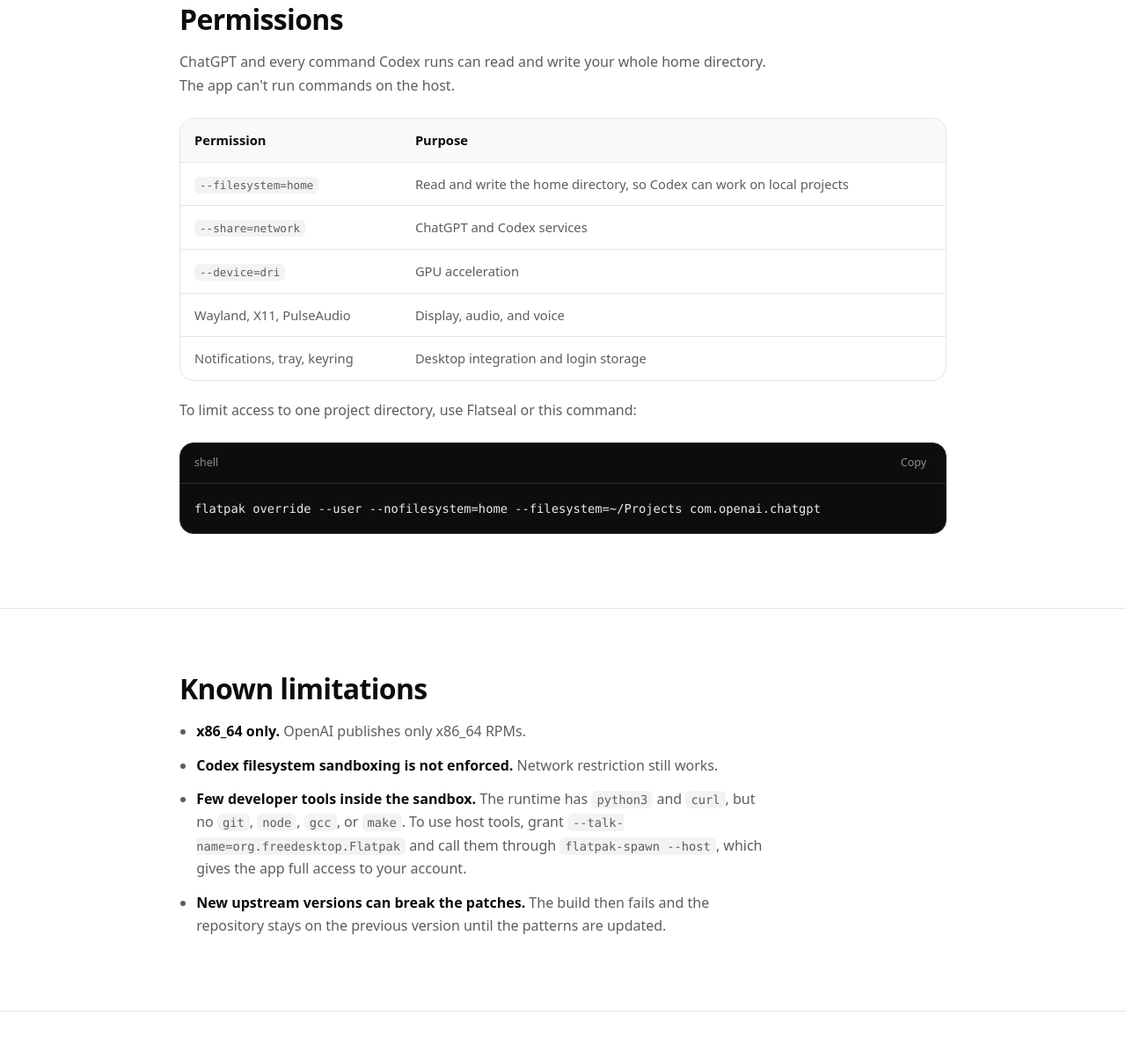
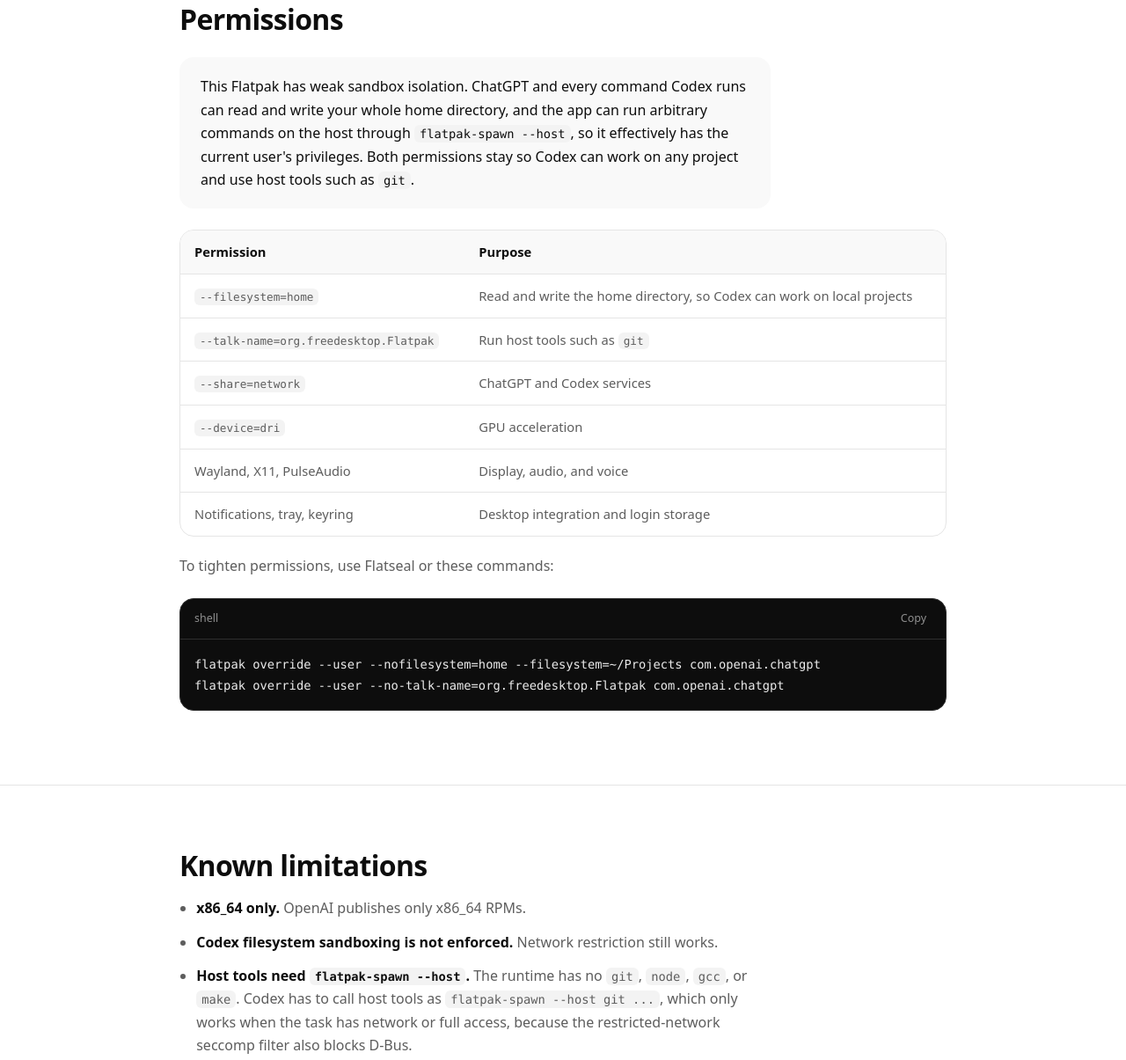
Before and after one commit to jhuang6451/chatgpt-flatpak, a plain HTML site: page web/index.html in a window 1280 px wide. Shown: the part 3016-4221 px from the top of the page at 88% size. Drawn offline with Linux system fonts and the light colour scheme.

Commit message:
feat: allow host command execution via flatpak-spawn
Grant --talk-name=org.freedesktop.Flatpak so Codex can use git,
compilers and other host tools that the runtime lacks, matching
flatpak-claude-desktop and antigravity-flatpak. Document that it only
works when the Codex task has network or full access, since the
restricted-network seccomp filter also blocks the D-Bus socket.

Co-Authored-By: Claude Opus 5.5 <noreply@anthropic.com>

```diff
--- a/web/index.html
+++ b/web/index.html
@@ -110,7 +110,9 @@ flatpak run com.openai.chatgpt</code></pre>
     <section id="permissions" class="block">
       <div class="container">
         <h2>Permissions</h2>
-        <p>ChatGPT and every command Codex runs can read and write your whole home directory. The app can't run commands on the host.</p>
+        <div class="callout">
+          <p>This Flatpak has weak sandbox isolation. ChatGPT and every command Codex runs can read and write your whole home directory, and the app can run arbitrary commands on the host through <code>flatpak-spawn --host</code>, so it effectively has the current user's privileges. Both permissions stay so Codex can work on any project and use host tools such as <code>git</code>.</p>
+        </div>
         <div class="table-wrap">
           <table>
             <thead>
@@ -118,6 +120,7 @@ flatpak run com.openai.chatgpt</code></pre>
             </thead>
             <tbody>
               <tr><td><code>--filesystem=home</code></td><td>Read and write the home directory, so Codex can work on local projects</td></tr>
+              <tr><td><code>--talk-name=org.freedesktop.Flatpak</code></td><td>Run host tools such as <code>git</code></td></tr>
               <tr><td><code>--share=network</code></td><td>ChatGPT and Codex services</td></tr>
               <tr><td><code>--device=dri</code></td><td>GPU acceleration</td></tr>
               <tr><td>Wayland, X11, PulseAudio</td><td>Display, audio, and voice</td></tr>
@@ -125,13 +128,14 @@ flatpak run com.openai.chatgpt</code></pre>
             </tbody>
           </table>
         </div>
-        <p style="margin-top: 20px;">To limit access to one project directory, use Flatseal or this command:</p>
+        <p style="margin-top: 20px;">To tighten permissions, use Flatseal or these commands:</p>
         <div class="code-box">
           <div class="code-head">
             <span>shell</span>
             <button class="copy-btn" type="button">Copy</button>
           </div>
-          <pre><code>flatpak override --user --nofilesystem=home --filesystem=~/Projects com.openai.chatgpt</code></pre>
+          <pre><code>flatpak override --user --nofilesystem=home --filesystem=~/Projects com.openai.chatgpt
+flatpak override --user --no-talk-name=org.freedesktop.Flatpak com.openai.chatgpt</code></pre>
         </div>
       </div>
     </section>
@@ -142,7 +146,7 @@ flatpak run com.openai.chatgpt</code></pre>
         <ul class="plain">
           <li><strong>x86_64 only.</strong> OpenAI publishes only x86_64 RPMs.</li>
           <li><strong>Codex filesystem sandboxing is not enforced.</strong> Network restriction still works.</li>
-          <li><strong>Few developer tools inside the sandbox.</strong> The runtime has <code>python3</code> and <code>curl</code>, but no <code>git</code>, <code>node</code>, <code>gcc</code>, or <code>make</code>. To use host tools, grant <code>--talk-name=org.freedesktop.Flatpak</code> and call them through <code>flatpak-spawn --host</code>, which gives the app full access to your account.</li>
+          <li><strong>Host tools need <code>flatpak-spawn --host</code>.</strong> The runtime has no <code>git</code>, <code>node</code>, <code>gcc</code>, or <code>make</code>. Codex has to call host tools as <code>flatpak-spawn --host git ...</code>, which only works when the task has network or full access, because the restricted-network seccomp filter also blocks D-Bus.</li>
           <li><strong>New upstream versions can break the patches.</strong> The build then fails and the repository stays on the previous version until the patterns are updated.</li>
         </ul>
       </div>
```
Also changed, not shown: web/zh-CN.html (+8 -4 lines), 5 other files.
